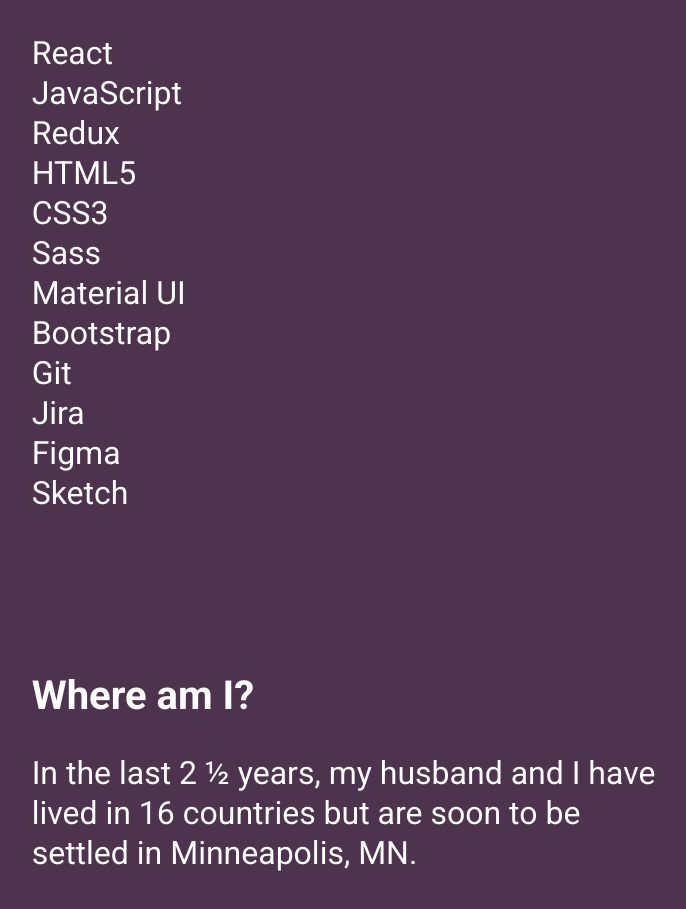
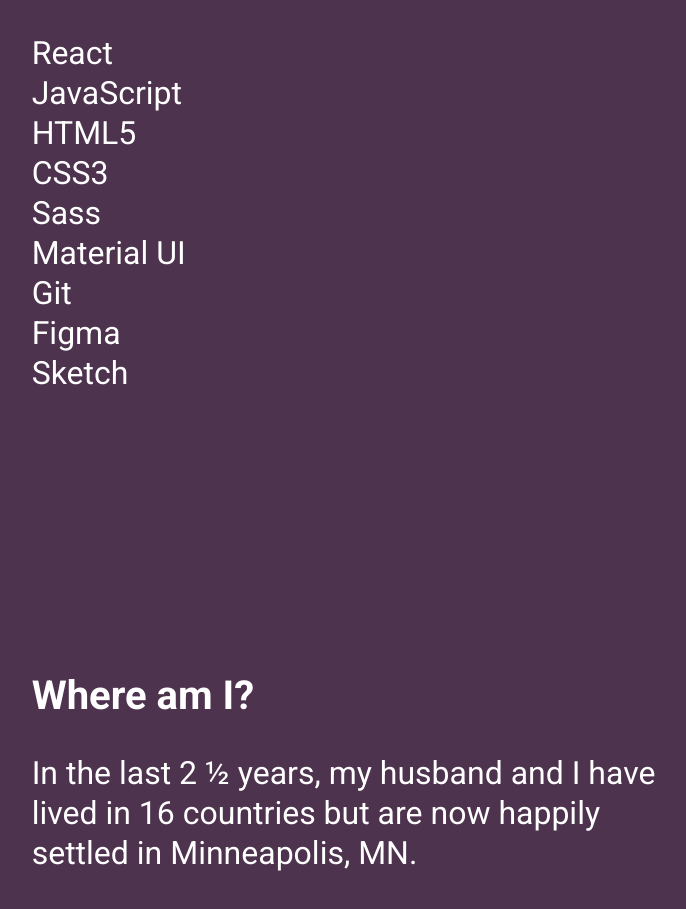
Before and after one commit to millerrach/rachel-miller-io, a React (Create React App) app: page / in a window 1280 px wide. Shown: the part 9175-10084 px from the top of the page, without its empty margins (75-761 px from the left). Built offline with nearby package versions, Linux system fonts and the light colour scheme.

Commit message:
Update About.jsx

```diff
--- a/src/components/About.jsx
+++ b/src/components/About.jsx
@@ -6,7 +6,7 @@
 
 
 
-const skills = ["React", "JavaScript", "Redux", "HTML5", "CSS3", "Sass", "Material UI", "Bootstrap", "Git", "Jira", "Figma", "Sketch"];
+const skills = ["React", "JavaScript", "HTML5", "CSS3", "Sass", "Material UI", "Git", "Figma", "Sketch"];
 
 const About = props => {
     const { xs, sm, md, lg, xl, touchscreen } = props;
@@ -105,7 +105,7 @@
                 </div>
                 <div className="whereAmI" style={styles.whereAmI}>
                     <div style={styles.heading}>Where am I?</div>
-                    <div style={{ paddingTop: "1em", fontSize: xs ? "1.5rem" : sm || md || lg ? "2rem" : xl ? "2.75rem" : "4.25rem" }}>In the last 2 {'\u00BD'} years, my husband and I have lived in 16 countries but are soon to be settled in Minneapolis, MN.</div>
+                    <div style={{ paddingTop: "1em", fontSize: xs ? "1.5rem" : sm || md || lg ? "2rem" : xl ? "2.75rem" : "4.25rem" }}>In the last 2 {'\u00BD'} years, my husband and I have lived in 16 countries but are now happily settled in Minneapolis, MN.</div>
                 </div>
                 <div className="thanks" style={styles.thanks}>
                     <div style={styles.heading}>Thank You.</div>
```
